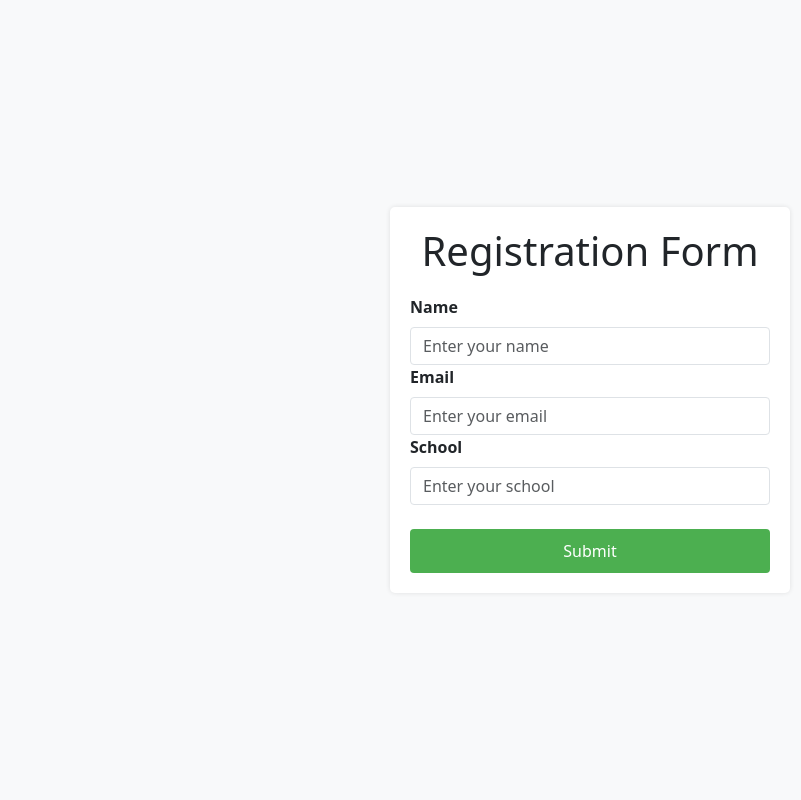
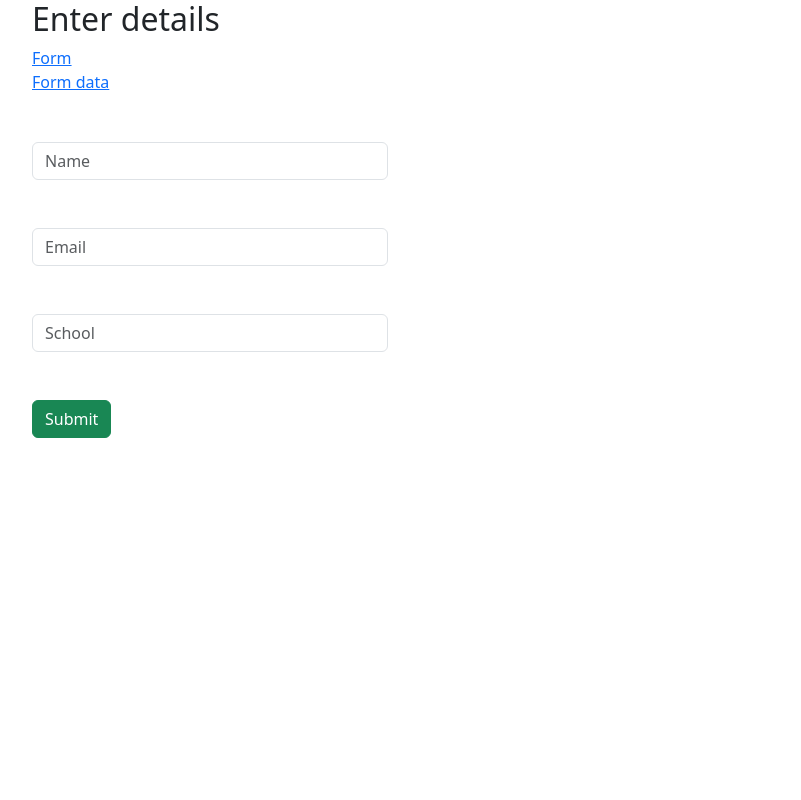
Before and after one commit to CodeNinjaDavid/registration_django, a Django app: template Call_Of_Booty/templates/index.html in a window 1280 px wide. Shown: the whole page, without its empty margins (50-851 px from the left). Run offline with Django 3.2, Linux system fonts and the light colour scheme; the template is opened without the code that fills it, so the values that code supplies are empty.

Commit message:
Updated templates and views for CRUD functionality

```diff
--- a/CRUD/settings.py
+++ b/CRUD/settings.py
@@ -124,3 +124,5 @@ STATIC_URL = '/static/'
 # https://docs.djangoproject.com/en/3.2/ref/settings/#default-auto-field
 
 DEFAULT_AUTO_FIELD = 'django.db.models.BigAutoField'
+
+APPEND_SLASH = True
--- a/Call_Of_Booty/templates/contact_us.html
+++ b/Call_Of_Booty/templates/contact_us.html
@@ -6,6 +6,7 @@
           content="width=device-width, user-scalable=no, initial-scale=1.0, maximum-scale=1.0, minimum-scale=1.0">
     <meta http-equiv="X-UA-Compatible" content="ie=edge">
     <title>Contact Us</title>
+
     <style>
         body {
             font-family: Arial, sans-serif;
--- a/Call_Of_Booty/templates/index.html
+++ b/Call_Of_Booty/templates/index.html
@@ -1,94 +1,28 @@
 <!doctype html>
 <html lang="en">
 <head>
-    <meta charset="UTF-8">
-    <meta name="viewport"
-          content="width=device-width, user-scalable=no, initial-scale=1.0, maximum-scale=1.0, minimum-scale=1.0">
-    <meta http-equiv="X-UA-Compatible" content="ie=edge">
-    <title>Registration Form</title>
+    <!-- Meta tags and title -->
     <link href="https://cdn.jsdelivr.net/npm/bootstrap@5.3.0/dist/css/bootstrap.min.css" rel="stylesheet" integrity="sha384-9ndCyUaIbzAi2FUVXJi0CjmCapSmO7SnpJef0486qhLnuZ2cdeRhO02iuK6FUUVM" crossorigin="anonymous">
-
-    <style>
-        body {
-            background-color: #f8f9fa;
-        }
-
-        .container {
-            display: flex;
-            justify-content: center;
-            align-items: center;
-            height: 100vh;
-        }
-
-        .form-container {
-            width: 400px;
-            margin: 0 auto;
-            padding: 20px;
-            background-color: #fff;
-            border-radius: 5px;
-            box-shadow: 0 0 5px rgba(0, 0, 0, 0.1);
-        }
-
-        .form-container h1 {
-            text-align: center;
-            margin-bottom: 20px;
-        }
-
-        .form-group label {
-            font-weight: bold;
-        }
-
-        .form-control {
-            border-radius: 4px;
-        }
-
-        .btn-submit {
-            width: 100%;
-            padding: 10px;
-            font-size: 16px;
-            background-color: #4CAF50;
-            color: #fff;
-            border: none;
-            border-radius: 4px;
-            cursor: pointer;
-        }
-
-        .btn-submit:hover {
-            background-color: #45a049;
-        }
-    </style>
+    <script src="https://cdn.jsdelivr.net/npm/bootstrap@5.3.0/dist/js/bootstrap.bundle.min.js" integrity="sha384-geWF76RCwLtnZ8qwWowPQNguL3RmwHVBC9FhGdlKrxdiJJigb/j/68SIy3Te4Bkz" crossorigin="anonymous"></script>
+    <!-- Bootstrap CSS and custom styles -->
 </head>
 <body>
 <div class="container">
-    <div class="form-container">
-        <h1>Registration Form</h1>
-        <form action="/insert" method="post">
-            <!-- csrf_token input field -->
-            {% csrf_token %}
-
-            <div class="form-group">
-                <label for="name">Name</label>
-                <input class="form-control mt-2" type="text" name="name" placeholder="Enter your name">
-            </div>
-
-            <div class="form-group">
-                <label for="email">Email</label>
-                <input class="form-control mt-2" type="email" name="email" placeholder="Enter your email">
-            </div>
-
-            <div class="form-group">
-                <label for="school">School</label>
-                <input class="form-control mt-2" type="text" name="school" placeholder="Enter your school">
-            </div>
-
-            <input class="form-control mt-4 btn btn-submit" type="submit" value="Submit">
-        </form>
+    <h2>Enter details</h2>
+    <div class="row">
+        <a href="{% url 'home' %}">Form</a>
+        <a href="{% url 'people' %}">Form data</a>
+        <div class="col-md-4">
+            <!-- Form -->
+            <form action="/insert/" method="post">
+                {% csrf_token %}
+                <input class="form-control mt-5" type="text" name="name" placeholder="Name">
+                <input class="form-control mt-5" type="email" name="email" placeholder="Email">
+                <input class="form-control mt-5" type="text" name="school" placeholder="School">
+                <input class="btn btn-success mt-5" type="submit" value="Submit">
+            </form>
+        </div>
     </div>
 </div>
-
-
-
-
-<script src="https://cdn.jsdelivr.net/npm/bootstrap@5.3.0/dist/js/bootstrap.bundle.min.js" integrity="sha384-geWF76RCwLtnZ8qwWowPQNguL3RmwHVBC9FhGdlKrxdiJJigb/j/68SIy3Te4Bkz" crossorigin="anonymous"></script>
 </body>
 </html>
```
Also changed, not shown: Call_Of_Booty/templates/edit.html (added, +41 -0 lines), Call_Of_Booty/templates/people.html (+23 -10 lines), Call_Of_Booty/urls.py (+5 -3 lines), Call_Of_Booty/views.py (+26 -3 lines), base.html (deleted, +0 -31 lines), db.sqlite3.
